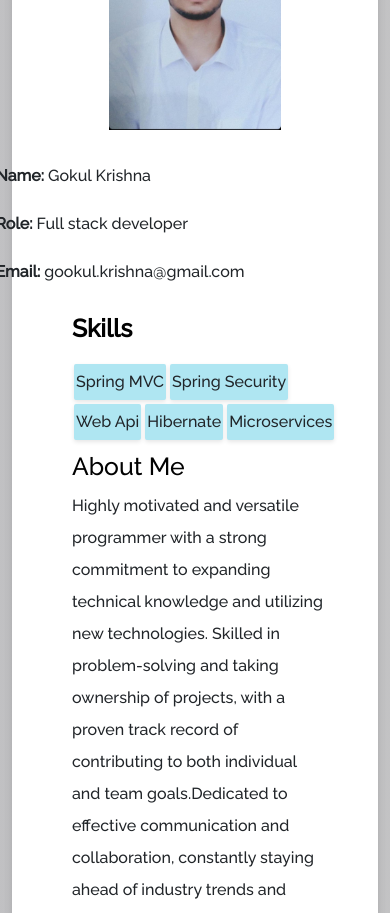
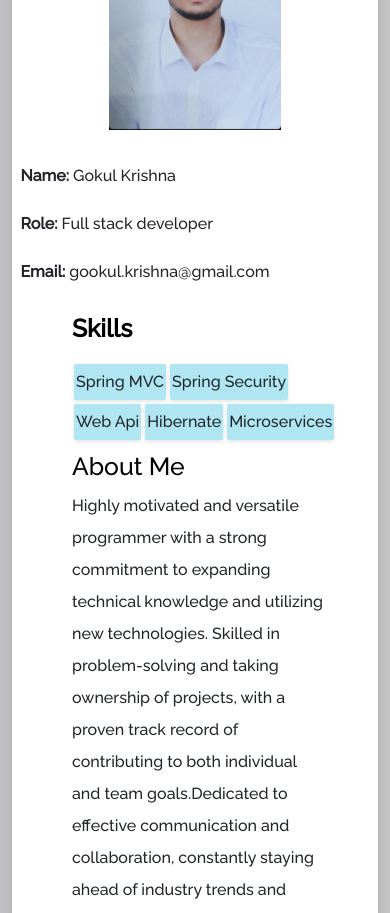
Before and after one commit to gokul-2408/Portfolio-master, a React (Create React App) app: page / in a window 390 px wide. Shown: the part 920-1833 px from the top of the page. Built offline with nearby package versions, Linux system fonts and the light colour scheme.

Commit message:
Update style.css

```diff
--- a/src/style.css
+++ b/src/style.css
@@ -448,7 +448,7 @@ button:focus {
   .user {
     padding: 0px !important;
     padding-top: 30px !important;
-    margin-left: -150px !important;
+    margin-left: -100px !important;
 
   }
   .user1 {
```
